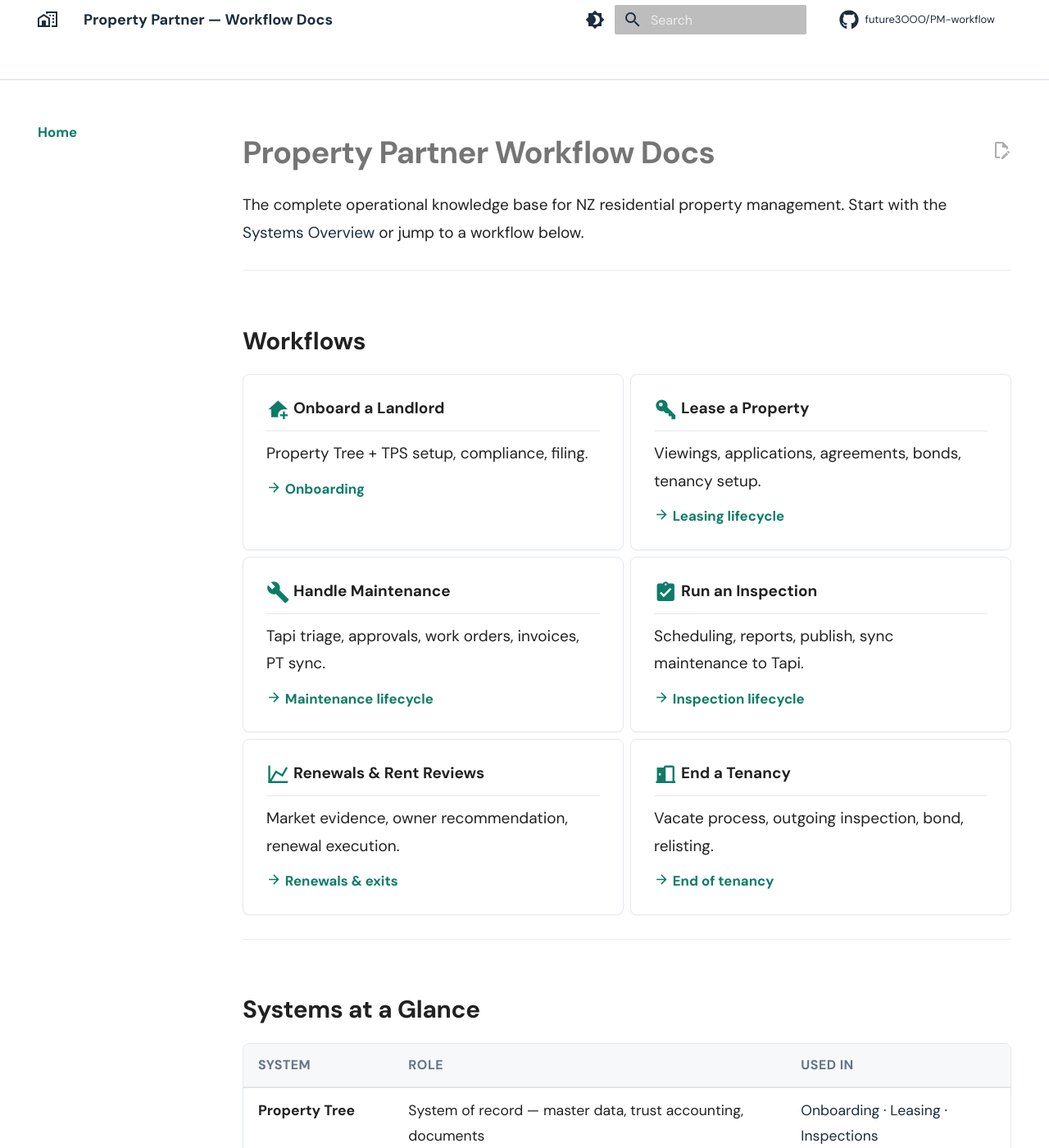
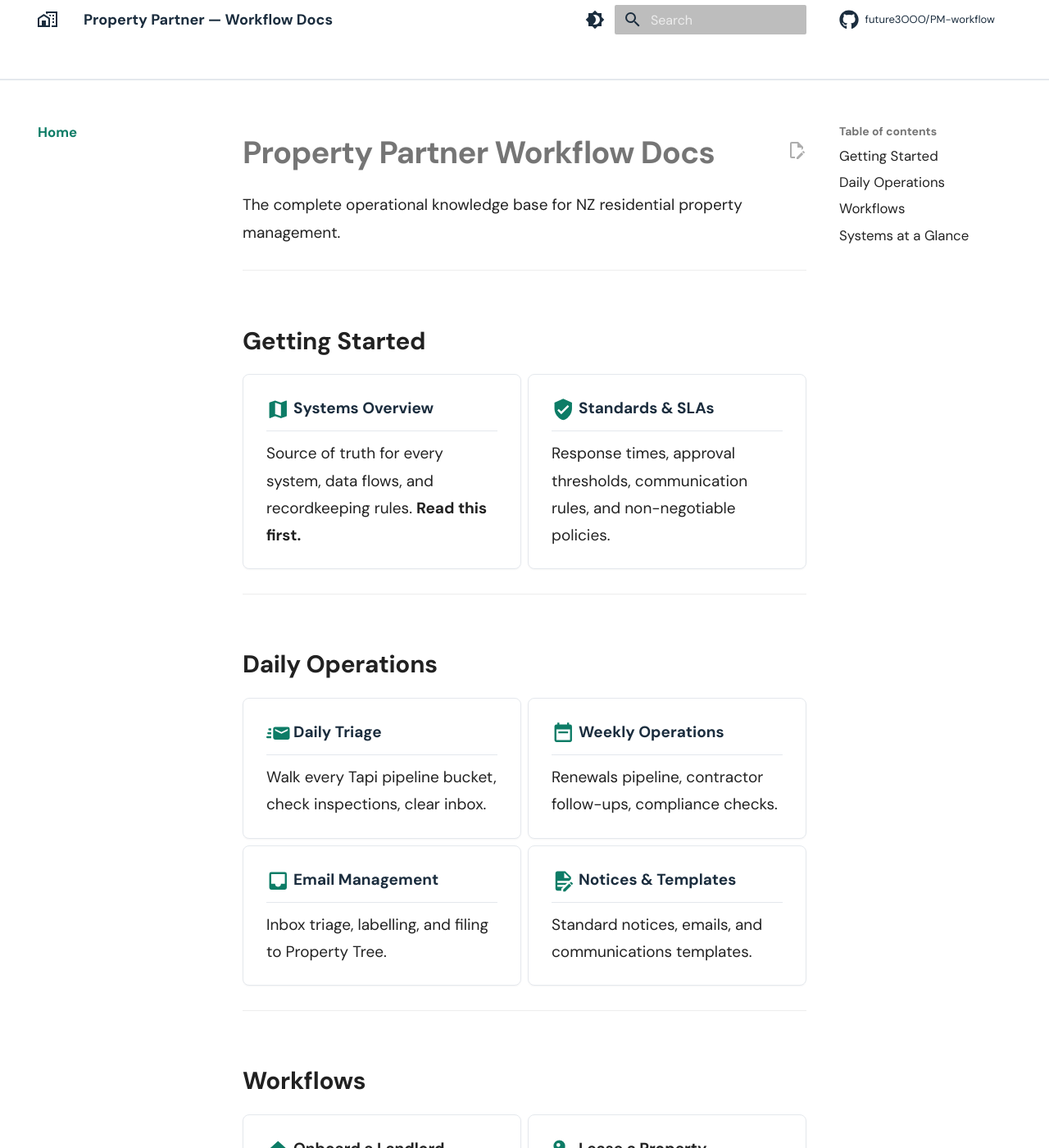
Before and after one commit to future3OOO/PM-workflow, an MkDocs documentation site: the page built from docs/index.md, in a window 1280 px wide and 1400 px high. Shown: the whole window at 82% size. Built offline with MkDocs 1.6.1 and Material for MkDocs 9.7.7, drawn with Linux system fonts in a browser that asks for light colours; comment, search, counter and statistics services are not loaded; some of the changed text lies outside the part shown.

Commit message:
fix: homepage layout -- Getting Started and Daily Operations promoted to top, systems overview and standards as prominent card links, additional page links at bottom
Made-with: Cursor

```diff
--- a/docs/index.md
+++ b/docs/index.md
@@ -1,12 +1,58 @@
----
-hide:
-  - toc
----
-
 # Property Partner Workflow Docs
 
 The complete operational knowledge base for NZ residential property management.
-Start with the [Systems Overview](getting-started/systems-map.md) or jump to a workflow below.
+
+---
+
+## Getting Started
+
+<div class="grid cards" markdown>
+
+-   :material-map:{ .lg .middle } **[Systems Overview](getting-started/systems-map.md)**
+
+    ---
+
+    Source of truth for every system, data flows, and recordkeeping rules. **Read this first.**
+
+-   :material-shield-check:{ .lg .middle } **[Standards & SLAs](getting-started/standards-slas.md)**
+
+    ---
+
+    Response times, approval thresholds, communication rules, and non-negotiable policies.
+
+</div>
+
+---
+
+## Daily Operations
+
+<div class="grid cards" markdown>
+
+-   :material-email-fast:{ .lg .middle } **[Daily Triage](day-to-day/daily-triage.md)**
+
+    ---
+
+    Walk every Tapi pipeline bucket, check inspections, clear inbox.
+
+-   :material-calendar-week:{ .lg .middle } **[Weekly Operations](day-to-day/weekly-operations.md)**
+
+    ---
+
+    Renewals pipeline, contractor follow-ups, compliance checks.
+
+-   :material-inbox:{ .lg .middle } **[Email Management](day-to-day/email-management.md)**
+
+    ---
+
+    Inbox triage, labelling, and filing to Property Tree.
+
+-   :material-file-document-edit:{ .lg .middle } **[Notices & Templates](day-to-day/notice-email-templates.md)**
+
+    ---
+
+    Standard notices, emails, and communications templates.
+
+</div>
 
 ---
 
@@ -78,16 +124,7 @@ Start with the [Systems Overview](getting-started/systems-map.md) or jump to a w
 | **Valua** | Rent evidence and market recommendations | [Renewals](renewals-exits/renewals-rent-reviews.md) |
 | **Shortwave AI** | AI email drafting for owner/tenant comms | [Day-to-Day](day-to-day/email-management.md) |
 
-For the full systems reference, see [Systems Overview](getting-started/systems-map.md).
-
----
-
-## Daily Operations
-
-- [Email Management](day-to-day/email-management.md) — inbox triage and filing
-- [Daily Triage Checklist](day-to-day/daily-triage.md) — walk every pipeline bucket
-- [Weekly Operations](day-to-day/weekly-operations.md) — renewals pipeline, contractor follow-ups
-- [Notices & Templates](day-to-day/notice-email-templates.md) — standard comms
+Full reference: [Systems Overview](getting-started/systems-map.md) · [Execution Checklists](day-to-day/execution-checklists.md) · [Monthly Compliance](day-to-day/monthly-compliance.md) · [Contributing Guide](day-to-day/contributing.md)
 
 ---
 
```
